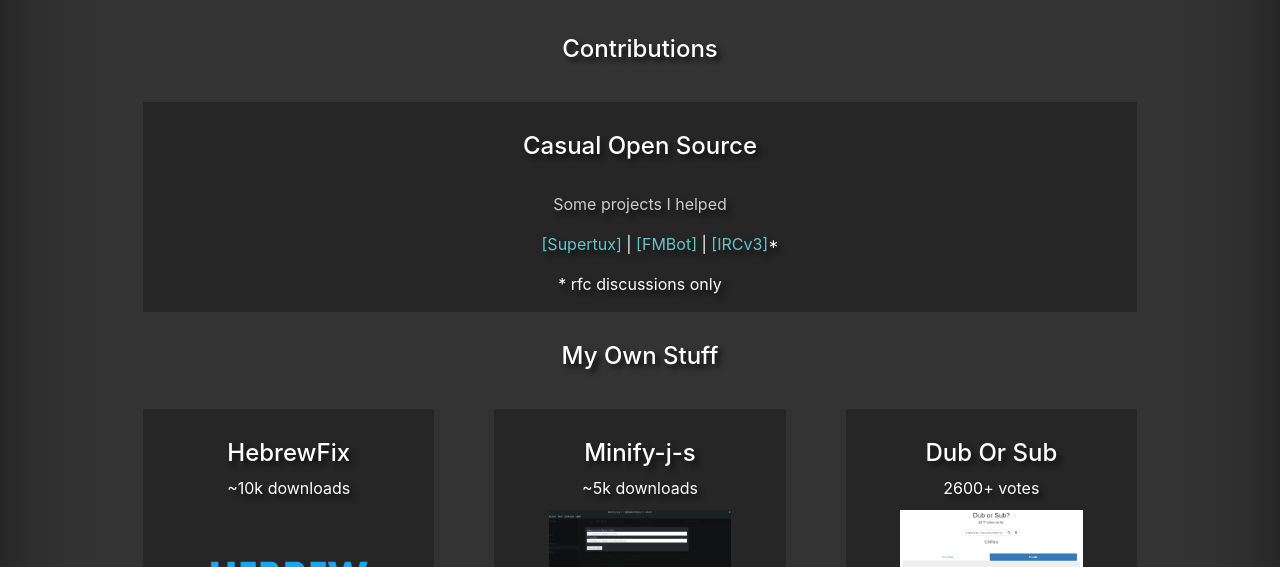
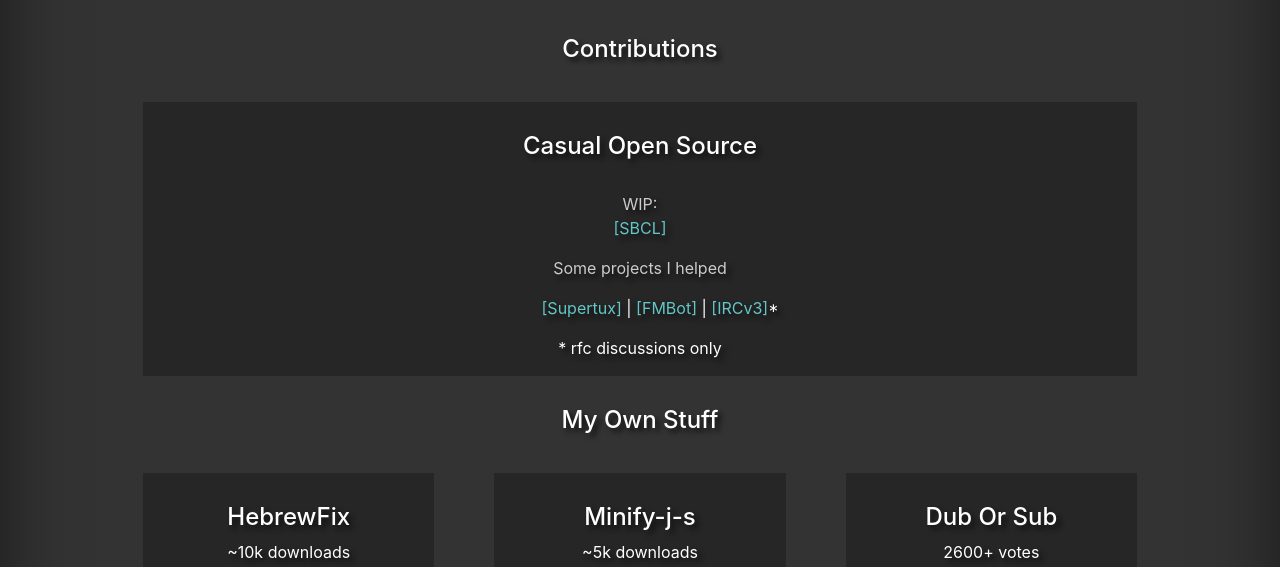
Before and after one commit to g--o/g--o.github.io, a plain HTML site: page index.html in a window 1280 px wide. Both pictures are taken after a click on the link "Projects". Shown: the part 170-737 px from the top of the page. Drawn offline with nearby package versions, Linux system fonts and the light colour scheme.

Commit message:
added sbcl wip

```diff
--- a/index.html
+++ b/index.html
@@ -119,6 +119,11 @@
 				<div class="col">
 					<h4>Casual Open Source</h4>
 					<br/>
+					<p>
+						WIP:
+						<br/>
+						<a href="https://bugs.launchpad.net/sbcl/+bug/313202">[SBCL]</a>
+					</p>
 					<p>
 						Some projects I helped
 						<ul>
```
